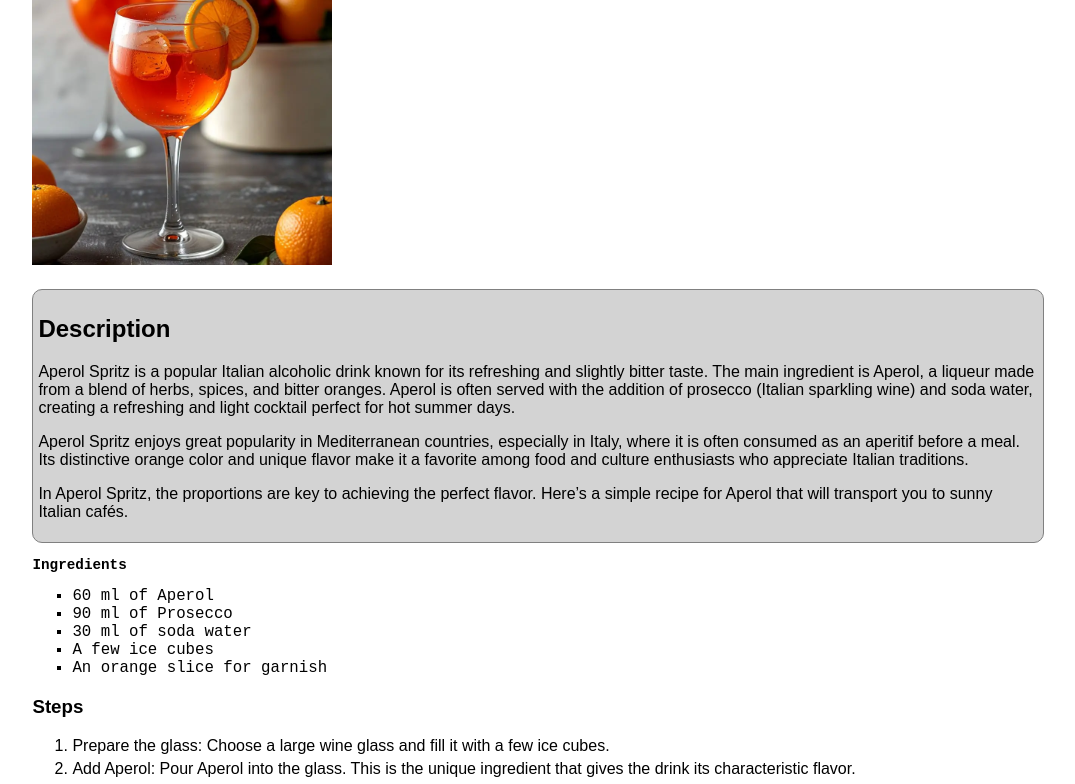
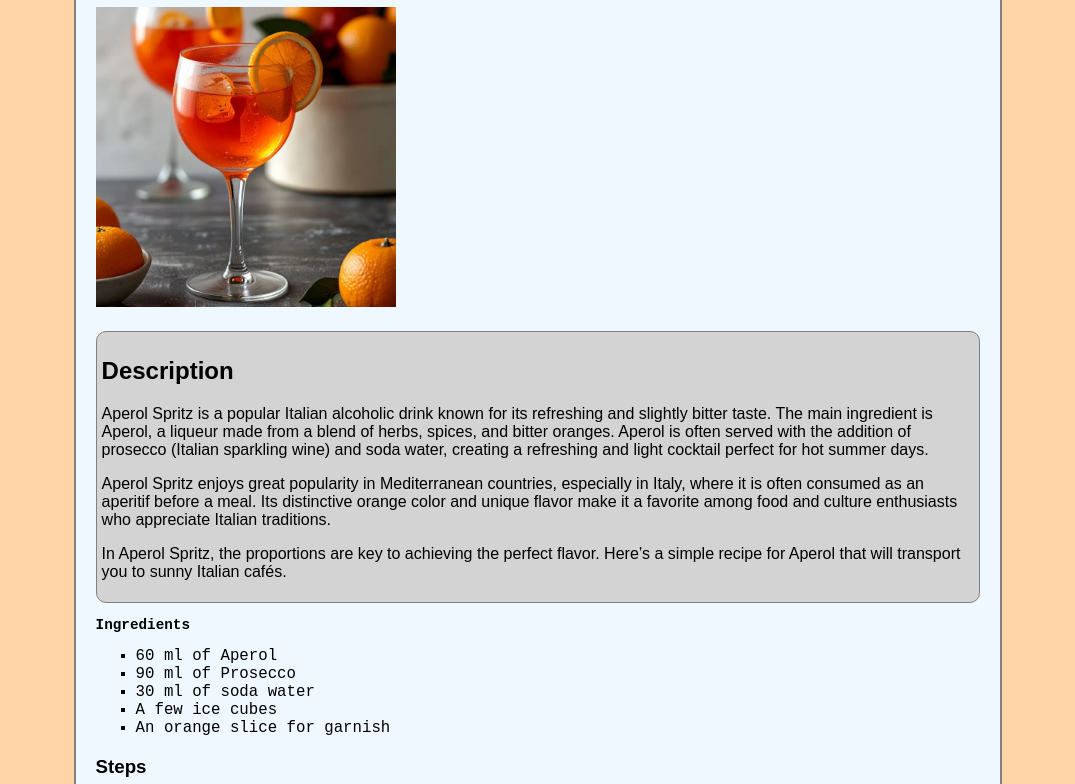
Before and after one commit to 11aciek/odin-recipes, a plain HTML site: page recipes/aperol.html in a window 1280 px wide. Shown: the part 115-899 px from the top of the page, without its empty margins (102-1177 px from the left). Drawn offline with Linux system fonts and the light colour scheme.

Commit message:
Fix improve style of recipe card

```diff
--- a/recipes/style.css
+++ b/recipes/style.css
@@ -1,6 +1,15 @@
+body {
+  background-color: #FFD4A7;
+}
+
 .recipe {
-  width: 80%;
+  background-color: aliceblue;
+  width: 70%;
   margin: auto;
+  border: 2px solid grey;
+  padding: 20px;
+  margin: 20px auto;
+  border-radius: 10px;
 }
 .description {
   margin-top: 20px;
```
